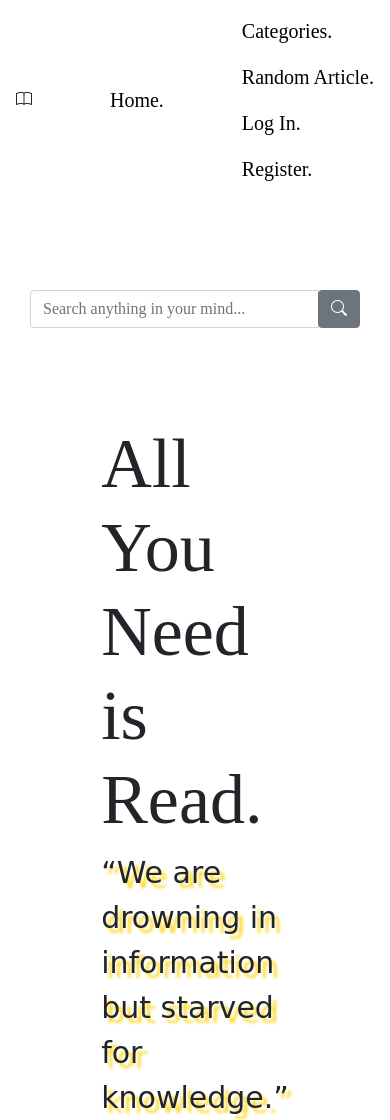
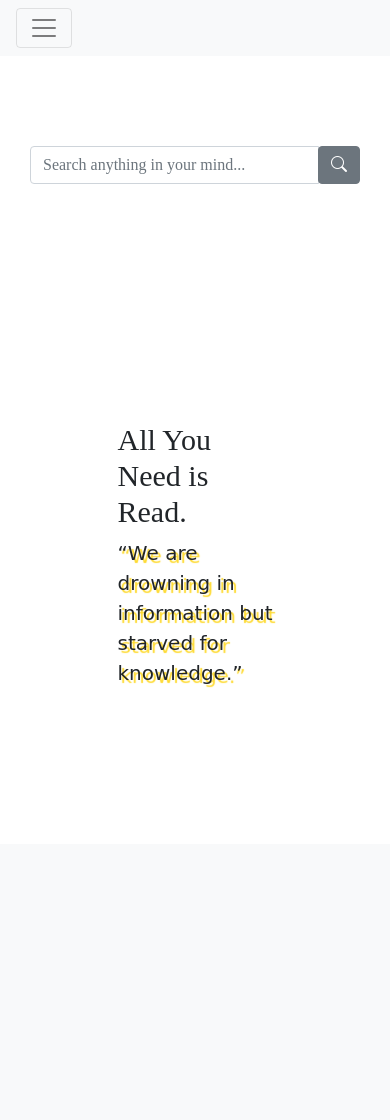
Before and after one commit to HayaaQutaishat/Articles-Application, a Django app: page / in a window 390 px wide. After the commit the page ends 688 px from the top, so only its background shows below. Run offline with Django 4.2, Linux system fonts and the light colour scheme; some libraries are stand-ins or nearby versions.

Commit message:
commit 11

```diff
--- a/final/static/final/styles.css
+++ b/final/static/final/styles.css
@@ -3,12 +3,10 @@ textarea {
 }
 body {
     font-family: 'Times New Roman', serif;
-    /* background-image: url("https://i.pinimg.com/474x/38/98/2f/38982f760e4b91a19fb7c79646b0a008.jpg"); */
-    /* background-repeat: no-repeat; */
     background-color: white;
     background-size: 100%;
 }
-#center_div {
+.center_div {
     position: absolute;
     left: 50%;
     top: 50%;
@@ -20,19 +18,24 @@ body {
     animation-fill-mode: forwards;
 }
 
-#vertical-center {
-
-    margin-left: 30%;
-    width: 200px;
-  }
-
-
-#element1 {
+.center_div h1 {
     font-size: 70px;
 }
-#element2 {
+.center_div p {
     font-size: 30px;
     text-shadow: 5px 5px 3px #FEDA2E;
+}
+
+@media only screen and (max-width:600px){
+
+    .center_div h1 {
+        font-size: 30px;
+    }
+    .center_div p {
+        font-size: 20px;
+        text-shadow: 3px 3px 1px #FEDA2E;
+    }
+
 }
 
 @keyframes move {
@@ -44,6 +47,11 @@ body {
     }
 }
 
+#vertical-center {
+
+    margin-left: 30%;
+    width: 200px;
+  }
 .nav-link {
    color: black;
    font-size: 20px;
@@ -110,7 +118,6 @@ blockquote:hover {
     align-items: center;
     justify-content: center;
 
-
 }
 #new_article_div {
     background-color: #F8F6F0;
@@ -119,15 +126,6 @@ blockquote:hover {
     width: 900px;
     height: auto;
 }
-/*
-#footer {
-    position: fixed;
-    left: 0;
-    bottom: 0;
-    width: 100%;
-    color: white;
-    text-align: center;
-  } */
 
 #grid-div {
     background-color: white;
--- a/final/templates/final/index.html
+++ b/final/templates/final/index.html
@@ -13,25 +13,22 @@
               <div class="input-group">
                 <input name="search" type="text" class="form-control" placeholder="Search anything in your mind...">
                 <div class="input-group-append">
-
                   <div class="tool_tip" data-tooltip="What Do you Want to Search?">
                     <button class="btn btn-secondary" type="button">
                       <i class="bi bi-search"></i>
                     </button>
                   </div>
-
                 </div>
               </div>
             </form>
           </div>
         </div>
       </div>
-    <div id="center_div">
-        <h1 id="element1">All You Need is Read.</h1>
-        <p id="element2" style="font-family: 'Brush Script MT', cursive;">“We are drowning in information but starved for knowledge.”</p>
+    <div class="center_div">
+        <h1>All You Need is Read.</h1>
+        <p style="font-family: 'Brush Script MT', cursive;">“We are drowning in information but starved for knowledge.”</p>
     </div>
 </header>
-
 
 {% endblock %}
 {% block script %}
--- a/final/templates/final/layout.html
+++ b/final/templates/final/layout.html
@@ -15,11 +15,17 @@
         {% endblock %}
     </head>
     <body>
-      <nav class="navbar navbar-expand-lg">
-        <i class="bi bi-book"></i>
+
+      <nav class="navbar navbar-expand-lg navbar-light bg-light">
+        <div class="container-fluid">
+          <button class="navbar-toggler" type="button" data-bs-toggle="collapse" data-bs-target="#navbarNav" aria-controls="navbarNav" aria-expanded="false" aria-label="Toggle navigation">
+            <span class="navbar-toggler-icon"></span>
+          </button>
+          <div class="collapse navbar-collapse" id="navbarNav">
+            <ul class="navbar-nav">
+              <li class="nav-item">
                 <a class="nav-link" href="{% url 'index' %}">Home.</a>
-        <div>
-          <ul class="navbar-nav">
+              </li>
               <li class="nav-item">
                 <a class="nav-link" href="{% url 'categories' %}">Categories.</a>
               </li>
@@ -30,13 +36,14 @@
               <li class="nav-item">
                 <a class="nav-link" href="{% url 'new_article' %}">Create an Article.</a>
               </li>
-
               <li class="nav-item">
                 <a class="nav-link" href="{% url 'read_later' %}">Read Later.</a>
               </li>
+
               <li class="nav-item">
               <a class="nav-link" href="#"><strong>{{ user.username }}</strong></a>
               </li>
+
               <li class="nav-item">
                 <a class="nav-link" href="{% url 'logout' %}">Log Out.</a>
               </li>
@@ -50,6 +57,7 @@
               {% endif %}
             </ul>
           </div>
+        </div>
       </nav>
 
         <div class="container-fluid">
```
Also changed, not shown: final/templates/final/create_article.html (+1 -11 lines), db.sqlite3. Lines whose indentation alone changed are shown as unchanged.
